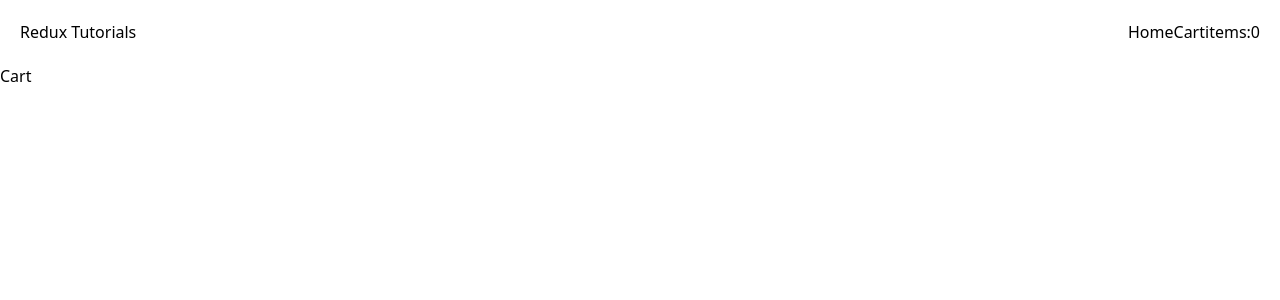
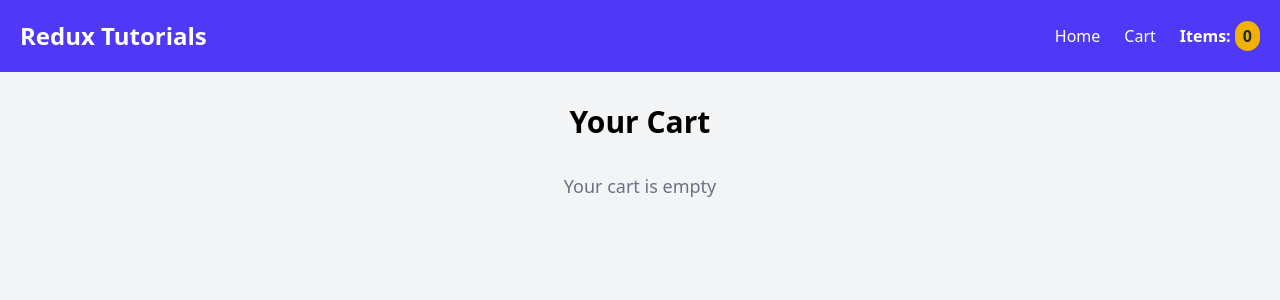
Before and after one commit to Sheetu1/ReduxBasedDataFetch, a React (Vite) app: page /cart in a window 1280 px wide. Shown: the top 300 px of the page. Built offline with nearby package versions, Linux system fonts and the light colour scheme.

Commit message:
Add to card and remove card all done

```diff
--- a/src/Components/Navbar.jsx
+++ b/src/Components/Navbar.jsx
@@ -1,14 +1,28 @@
 import React from "react";
 import { Link } from "react-router-dom";
+import { useSelector } from "react-redux";
 
 const Navbar = () => {
+  const items = useSelector((state) => state.cart);
+
   return (
-    <div className="flex items-center justify-between p-5">
-        <span>Redux Tutorials</span>
-      <div>
-   <Link className="navLink" to={'/'}>Home</Link>
-   <Link className="navLink" to={'/cart'}>Cart</Link>
-   <span>items:0</span>
+    <div className="bg-indigo-600 p-5 shadow-md">
+      <div className="flex items-center justify-between max-w-screen-xl mx-auto">
+        <span className="text-white text-2xl font-semibold">Redux Tutorials</span>
+
+        <div className="flex items-center space-x-6">
+          <Link className="text-white hover:text-gray-300 transition duration-200" to={"/"}>
+            Home
+          </Link>
+          <Link className="text-white hover:text-gray-300 transition duration-200" to={"/cart"}>
+            Cart
+          </Link>
+
+          {/* Cart items count with clean style */}
+          <span className="text-white font-semibold">
+            Items: <span className="bg-yellow-500 text-gray-800 px-2 py-1 rounded-full">{items.length}</span>
+          </span>
+        </div>
       </div>
     </div>
   );
--- a/src/Pages/Cart.jsx
+++ b/src/Pages/Cart.jsx
@@ -1,8 +1,50 @@
 import React from 'react'
+import { useSelector, useDispatch } from 'react-redux'
+import { remove } from '../Redux/CartSlice'
 
 const Cart = () => {
+  const dispatch = useDispatch()
+  const cartItems = useSelector((state) => state.cart)
+
+  const handleRemove = (id) => {
+    dispatch(remove(id))
+  }
+
   return (
-     <div>Cart</div>
+    <div className="min-h-screen bg-gray-100 p-8">
+      <h1 className="text-3xl font-bold text-center mb-8">Your Cart</h1>
+
+      {cartItems.length === 0 ? (
+        <p className="text-center text-lg text-gray-500">Your cart is empty</p>
+      ) : (
+        <div className="grid grid-cols-1 sm:grid-cols-2 lg:grid-cols-3 gap-6">
+          {cartItems.map((item, index) => (
+            <div
+              key={`${item.id}-${index}`}
+              className="bg-white p-4 rounded-lg shadow-lg hover:shadow-xl transition-shadow duration-300"
+            >
+              {/* Image Centering */}
+              <div className="flex justify-center mb-4">
+                <img
+                  src={item.image}
+                  alt={item.title}
+                  className="w-32 h-32 object-contain rounded-lg" // Keeps image sharp and centered
+                />
+              </div>
+
+              <h5 className="text-xl font-semibold text-gray-800 mb-2 text-center">{item.title}</h5>
+              <h5 className="text-lg font-medium text-gray-600 mb-4 text-center">{item.price}</h5>
+              <button
+                className="w-full bg-red-500 text-white py-2 rounded-lg hover:bg-red-600 transition-colors"
+                onClick={() => handleRemove(item.id)}
+              >
+                Remove
+              </button>
+            </div>
+          ))}
+        </div>
+      )}
+    </div>
   )
 }
 
--- a/src/Pages/Home.jsx
+++ b/src/Pages/Home.jsx
@@ -1,7 +1,11 @@
 import React, { useState, useEffect } from 'react';
+import {add} from '../Redux/CartSlice';
+import { useDispatch } from 'react-redux';
+
 
 const Home = () => {
   const [products, setProducts] = useState([]);
+  const dispatch = useDispatch();
 
   useEffect(() => {
     const fetchProducts = async () => {
@@ -11,6 +15,11 @@ const Home = () => {
     };
     fetchProducts();
   }, []);
+
+  const handleAdd = (item) => {
+    dispatch(add(item));
+
+  }
 
   return (
     <div className="w-full min-h-screen px-8 py-8 bg-gray-100">
@@ -31,7 +40,7 @@ const Home = () => {
             <h5 className="text-lg font-bold text-blue-600 dark:text-blue-300 mb-2">
               ₹{item.price}
             </h5>
-            <button className="mt-auto px-4 py-2 bg-blue-500 hover:bg-blue-600 text-white rounded-lg transition-all">
+            <button onClick={()=> handleAdd(item)} className="mt-auto px-4 py-2 bg-blue-500 hover:bg-blue-600 text-white rounded-lg transition-all">
               Add to Cart
             </button>
           </div>
--- /dev/null
+++ b/src/Redux/CartSlice.jsx
@@ -0,0 +1,16 @@
+ import { createSlice} from '@reduxjs/toolkit';
+ const cartSlice = createSlice({
+    name:'Cart',
+    initialState:[],
+    reducers:{
+        add(state,action){
+            state.push(action.payload);
+        },
+        remove(state, action) {
+            return state.filter((item) => item.id !== action.payload)
+          }
+
+    }
+ })
+export const {add,remove} = cartSlice.actions;
+ export default cartSlice.reducer;
--- /dev/null
+++ b/src/Redux/store.jsx
@@ -0,0 +1,8 @@
+ import { configureStore } from "@reduxjs/toolkit";
+ import cartReducer from './CartSlice'
+ const Store = configureStore({
+    reducer:{
+        cart:cartReducer
+    }
+ })
+ export default Store;
--- a/src/main.jsx
+++ b/src/main.jsx
@@ -2,9 +2,14 @@ import { createRoot } from 'react-dom/client'
 import './index.css'
 import App from './App.jsx'
 import { BrowserRouter } from 'react-router-dom'
+import {Provider} from 'react-redux'
+import store from './Redux/store.jsx'
 
 createRoot(document.getElementById('root')).render(
+  <Provider store={store} >
   <BrowserRouter>
     <App />
   </BrowserRouter>
+  </Provider>
+
 )
```
Lines whose indentation alone changed are shown as unchanged.
